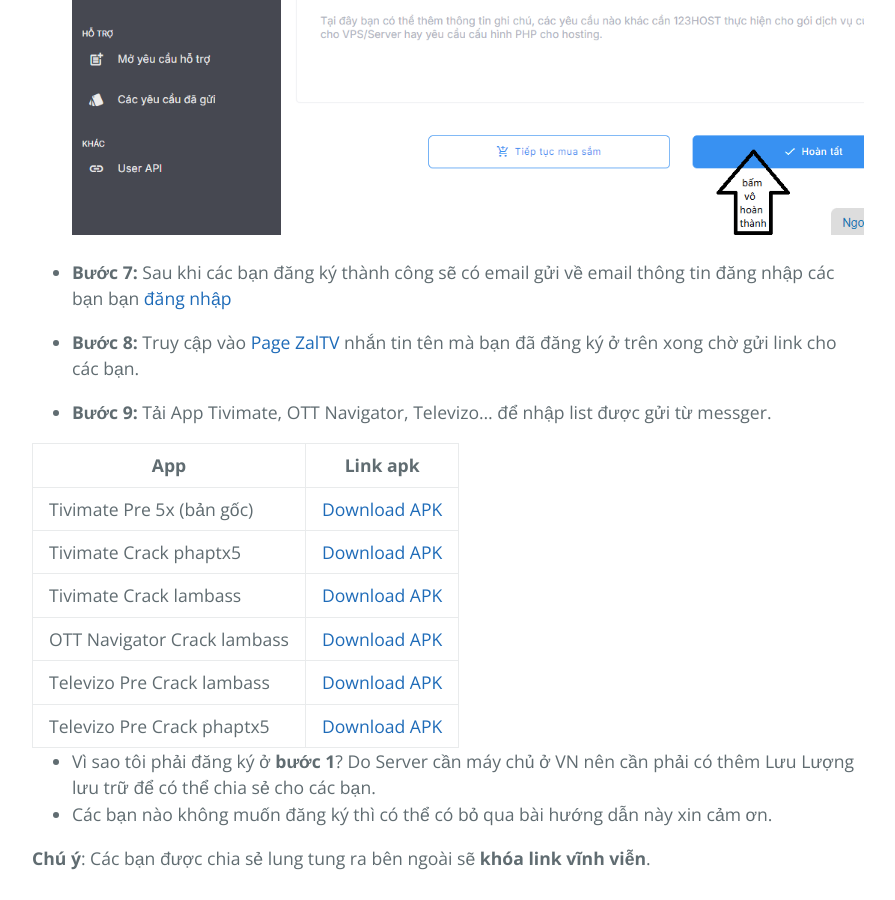
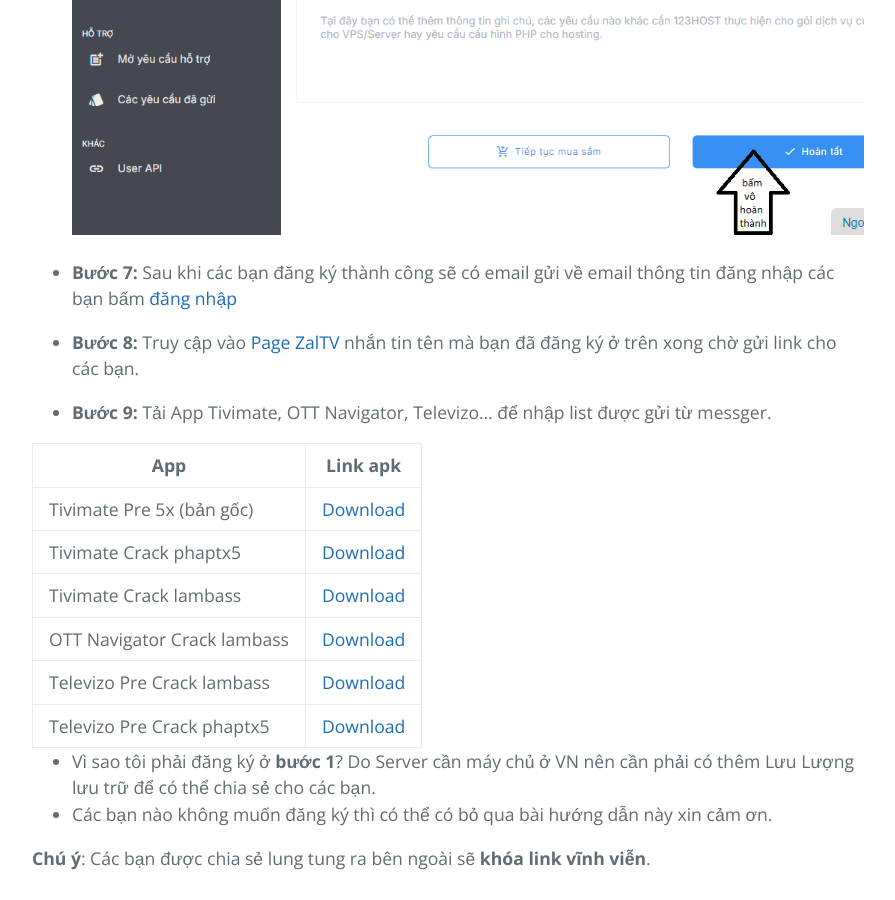
Before and after one commit to huuvinhtv/zaltv, a Jekyll site: the page built from huongdan.md, in a window 1280 px wide and 900 px high, scrolled down 2942 px. Shown: the whole window, without its empty margins (192-1087 px from the left). Built offline with Jekyll 4.4.1, drawn with Linux system fonts in a browser that asks for light colours; our own code applies the rules of GitHub Pages for plain Markdown files.

Commit message:
Update huongdan.md

```diff
--- a/huongdan.md
+++ b/huongdan.md
@@ -19,7 +19,7 @@ Những điều bạn cần biết để có thể xem link iptv được chia s
 - **Bước 6:** Sau khi điển hết thông tin kéo xuống bấm **hoàn thành**
 ![buoc1-5](assets/img/buoc1-5.png)
 
-- **Bước 7:** Sau khi các bạn đăng ký thành công sẽ có email gửi về email thông tin đăng nhập các bạn bạn [đăng nhập](https://client.123host.vn/?/clientarea/)
+- **Bước 7:** Sau khi các bạn đăng ký thành công sẽ có email gửi về email thông tin đăng nhập các bạn bấm [đăng nhập](https://client.123host.vn/?/clientarea/)
 
 - **Bước 8:** Truy cập vào [Page ZalTV](https://www.facebook.com/zaltv.gq) nhắn tin tên mà bạn đã đăng ký ở trên xong chờ gửi link cho các bạn.
 
@@ -27,12 +27,12 @@ Những điều bạn cần biết để có thể xem link iptv được chia s
 
 | App            | Link apk|
 |--------------------|--------------------------------------------------|
-| Tivimate Pre 5x (bản gốc) | [Download APK](https://files.tivimate.com/tivimate.apk)|
-| Tivimate Crack phaptx5 | [Download APK](https://www.mediafire.com/folder/nkult5ncvdbke/Tivimate)|
-| Tivimate Crack lambass | [Download APK](https://lambassvn.github.io/TiviMate-IPTV_Premium_LamBass_2024.apk)|
-| OTT Navigator Crack lambass | [Download APK](https://github.com/LamBassVN/AIO-APPS/raw/master/OTT-Navigator-IPTV_1.7.1.6_Mod.apk)|
-| Televizo Pre Crack lambass | [Download APK](https://lambassvn.github.io/Televizo-IPTV_Premium_LamBass_2023.apk)|
-| Televizo Pre Crack phaptx5 | [Download APK](https://www.mediafire.com/file/u2h2outpzqfojb6/Televizo_v1.9.1.5_Premium_arm7.apk/file)|
+| Tivimate Pre 5x (bản gốc) | [Download](https://files.tivimate.com/tivimate.apk)|
+| Tivimate Crack phaptx5 | [Download](https://www.mediafire.com/folder/nkult5ncvdbke/Tivimate)|
+| Tivimate Crack lambass | [Download](https://lambassvn.github.io/TiviMate-IPTV_Premium_LamBass_2024.apk)|
+| OTT Navigator Crack lambass | [Download](https://github.com/LamBassVN/AIO-APPS/raw/master/OTT-Navigator-IPTV_1.7.1.6_Mod.apk)|
+| Televizo Pre Crack lambass | [Download](https://lambassvn.github.io/Televizo-IPTV_Premium_LamBass_2023.apk)|
+| Televizo Pre Crack phaptx5 | [Download](https://www.mediafire.com/file/u2h2outpzqfojb6/Televizo_v1.9.1.5_Premium_arm7.apk/file)|
 
 
 * Vì sao tôi phải đăng ký ở **bước 1**? Do Server cần máy chủ ở VN nên cần phải có thêm Lưu Lượng lưu trữ để có thể chia sẻ cho các bạn.
```
